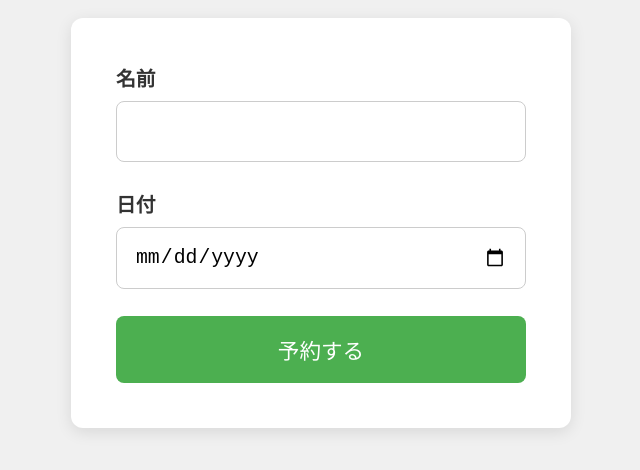
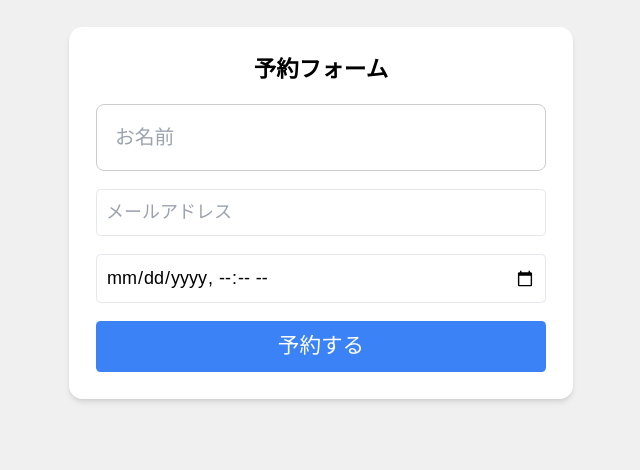
Before and after one commit to uj13e/reservation-form, a plain HTML site: page index.html in a window 1280 px wide. Shown: the whole page, without its empty margins (319-959 px from the left). Drawn offline with nearby package versions, Linux system fonts and the light colour scheme.

Commit message:
Update index.html

```diff
--- a/index.html
+++ b/index.html
@@ -1,22 +1,26 @@
 <!DOCTYPE html>
 <html lang="ja">
 <head>
-  <meta charset="UTF-8">
+  <meta charset="UTF-8" />
   <title>予約フォーム</title>
-  <link rel="stylesheet" href="style.css">
+
+  <!-- Tailwind CDN -->
+  <link href="https://cdn.jsdelivr.net/npm/tailwindcss@2.2.19/dist/tailwind.min.css" rel="stylesheet" />
+  <!-- 自作CSS -->
+  <link href="style.css" rel="stylesheet" />
+  <!-- reCAPTCHA -->
   <script src="https://www.google.com/recaptcha/api.js?render=あなたのサイトキー"></script>
+  <!-- JS -->
+  <script defer src="form.js"></script>
 </head>
-<body>
-  <form>
-    <label for="name">名前</label>
-    <input type="text" id="name" required>
-
-    <label for="date">日付</label>
-    <input type="date" id="date" required>
-
-    <button type="submit">予約する</button>
+<body class="p-6">
+  <form id="reservationForm" class="max-w-md mx-auto bg-white p-6 rounded-xl shadow-md space-y-4">
+    <h2 class="text-xl font-bold text-center">予約フォーム</h2>
+    <input type="text" name="name" placeholder="お名前" required class="w-full p-2 border rounded" />
+    <input type="email" name="email" placeholder="メールアドレス" required class="w-full p-2 border rounded" />
+    <input type="datetime-local" name="datetime" required class="w-full p-2 border rounded" />
+    <input type="hidden" name="token" id="recaptchaToken" />
+    <button type="submit" class="w-full bg-blue-500 text-white py-2 rounded hover:bg-blue-600">予約する</button>
   </form>
-
-  <script src="form.js"></script>
 </body>
 </html>
```
